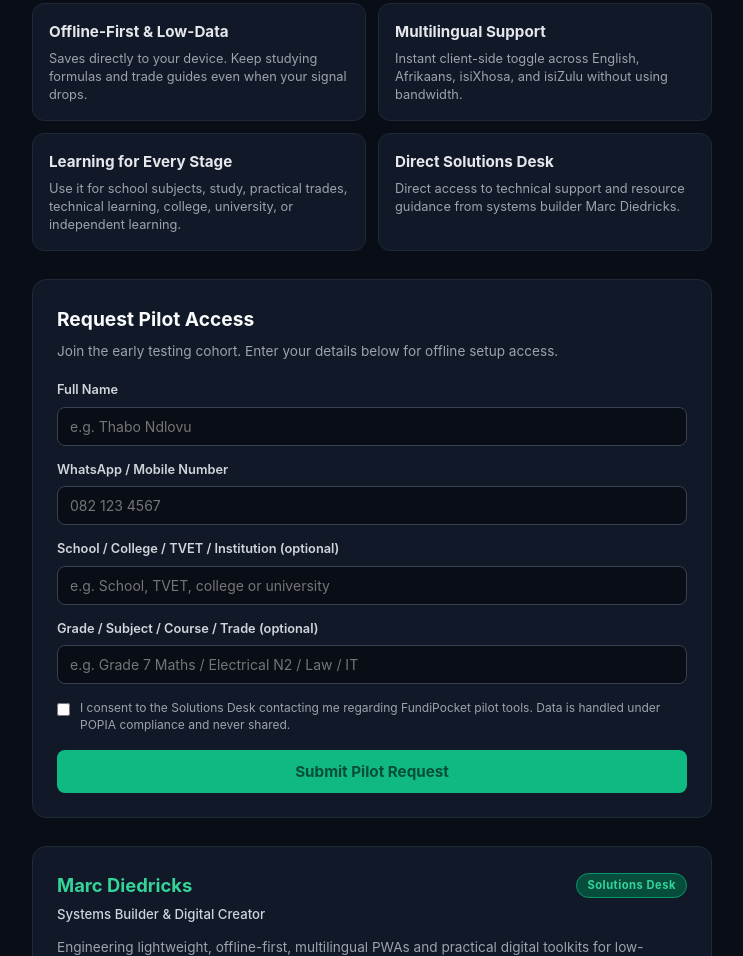
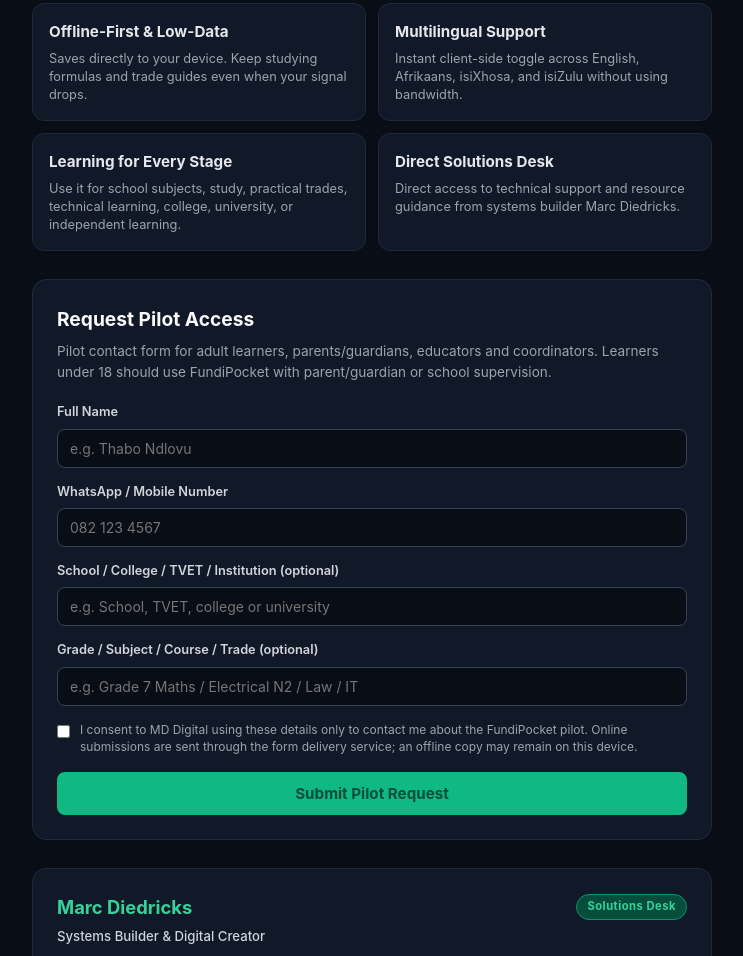
Before and after one commit to marcdiedricks/fundipocket-pwa, a plain HTML site: page landing.html in a window 1280 px wide. Shown: the part 290-1246 px from the top of the page, without its empty margins (268-1011 px from the left). Drawn offline with Linux system fonts and the light colour scheme.

Commit message:
Correct pilot privacy and offline delivery claims

```diff
--- a/landing.html
+++ b/landing.html
@@ -393,7 +393,7 @@
     <!-- Student Pilot Intake Form -->
     <div class="form-card">
       <h3 id="t_form_title">Request Pilot Access</h3>
-      <p class="form-sub" id="t_form_sub">Join the early testing cohort. Enter your details below for offline setup access.</p>
+      <p class="form-sub" id="t_form_sub">Pilot contact form for adult learners, parents/guardians, educators and coordinators. Learners under 18 should use FundiPocket with parent/guardian or school supervision.</p>
 
       <form id="intake-form">
         <div class="form-group">
@@ -419,7 +419,7 @@
         <div class="checkbox-group">
           <input type="checkbox" id="popia" required />
           <label for="popia" id="t_popia_text">
-            I consent to the Solutions Desk contacting me regarding FundiPocket pilot tools. Data is handled under POPIA compliance and never shared.
+            I consent to MD Digital using these details only to contact me about the FundiPocket pilot. Online submissions are sent through the form delivery service; an offline copy may remain on this device.
           </label>
         </div>
 
@@ -494,12 +494,12 @@
         t_p4_title: "Direct Solutions Desk",
         t_p4_desc: "Direct access to technical support and resource guidance from systems builder Marc Diedricks.",
         t_form_title: "Request Pilot Access",
-        t_form_sub: "Join the early testing cohort. Enter your details below for offline setup access.",
+        t_form_sub: "Pilot contact form for adult learners, parents/guardians, educators and coordinators. Learners under 18 should use FundiPocket with parent/guardian or school supervision.",
         t_lbl_name: "Full Name",
         t_lbl_phone: "WhatsApp / Mobile Number",
         t_lbl_inst: "School / College / TVET / Institution (optional)",
         t_lbl_trade: "Grade / Subject / Course / Trade (optional)",
-        t_popia_text: "I consent to the Solutions Desk contacting me regarding FundiPocket pilot tools. Data is handled under POPIA compliance and never shared.",
+        t_popia_text: "I consent to MD Digital using these details only to contact me about the FundiPocket pilot. Online submissions are sent through the form delivery service; an offline copy may remain on this device.",
         t_btn_submit: "Submit Pilot Request",
         t_desk_role: "Systems Builder & Digital Creator",
         t_desk_desc: "Engineering lightweight, offline-first, multilingual PWAs and practical digital toolkits for low-bandwidth environments. Designed to bridge access for underserved and marginalized communities across South Africa.",
@@ -657,10 +657,10 @@
           throw new Error('Network dispatch rejected');
         }
       } catch (err) {
-        // Fallback: If offline or dispatch throttled, data remains safe in localStorage
+        // Offline fallback: keep a local copy, but do not claim automatic delivery
         feedback.style.background = '#064e3b';
         feedback.style.color = '#34d399';
-        feedback.innerText = 'Request saved offline! Your access details are queued.';
+        feedback.innerText = 'Not sent yet. A copy is saved on this device only. Reconnect and submit again when you have data or Wi-Fi.';
         intakeForm.reset();
       }
     });
```
